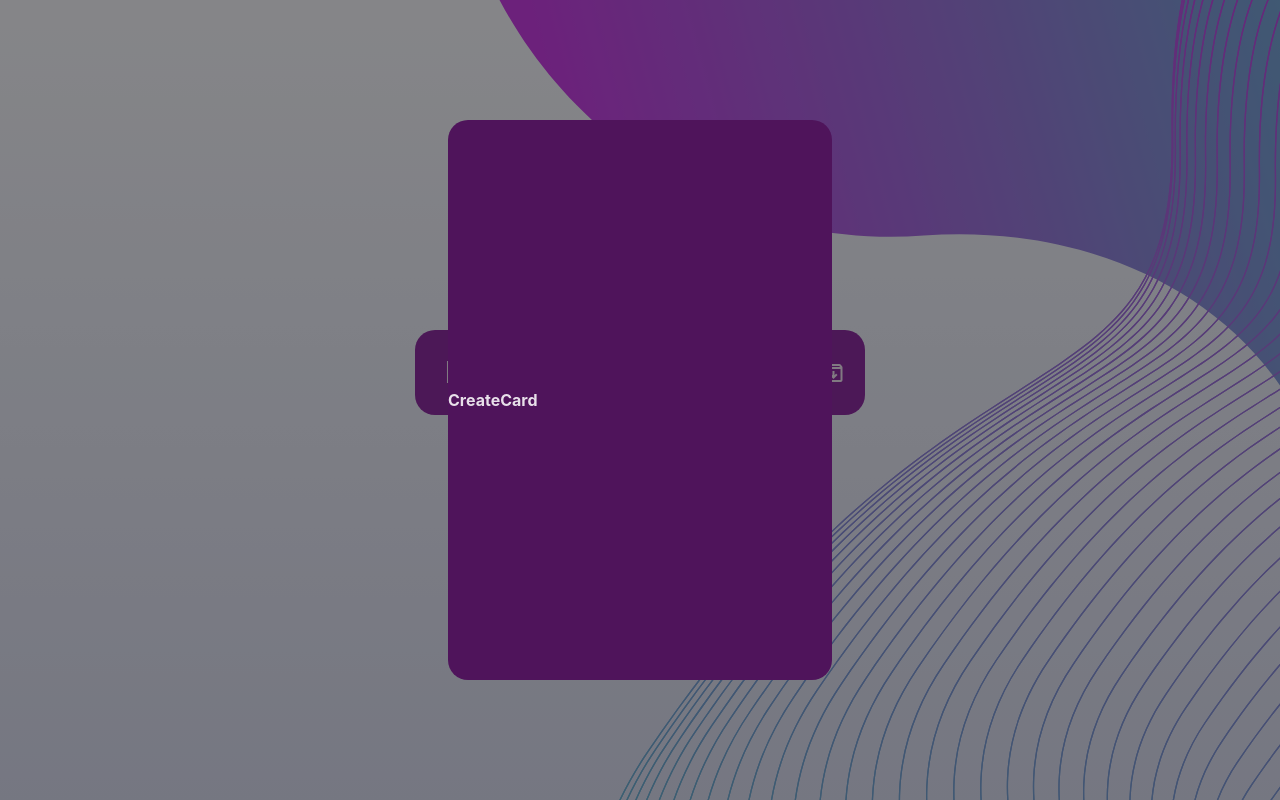
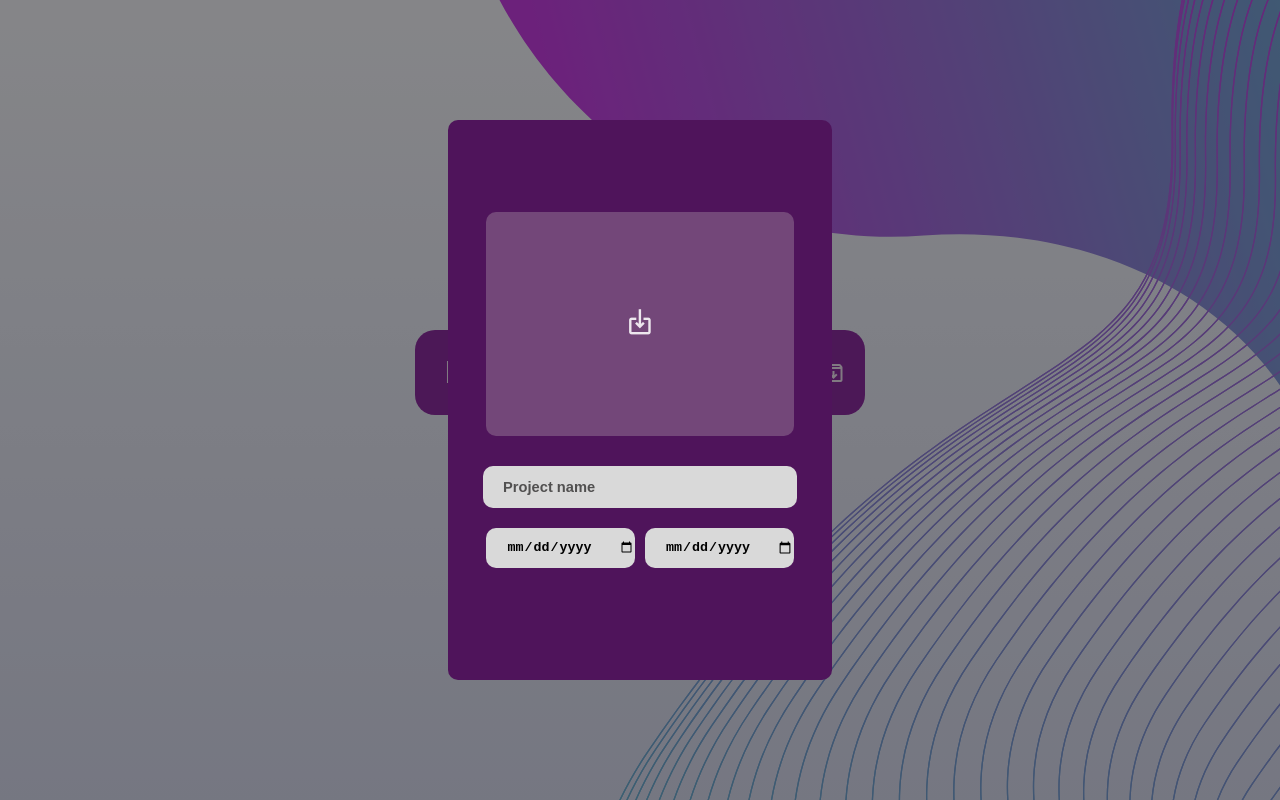
Before and after one commit to StanleyFerreiraC/Gerenciador, a React (Vite) app: page /home in a window 1280 px wide. Built offline with nearby package versions, Linux system fonts and the light colour scheme.

Commit message:
Dev CardCreate

```diff
--- a/index.html
+++ b/index.html
@@ -10,6 +10,10 @@
     <link
       rel="stylesheet"
       href="https://fonts.googleapis.com/css2?family=Material+Symbols+Outlined:opsz,wght,FILL,GRAD@20..48,100..700,0..1,-50..200"
+    />
+    <link
+      rel="stylesheet"
+      href="https://fonts.googleapis.com/css2?family=Material+Symbols+Outlined:opsz,wght,FILL,GRAD@24,400,0,0"
     />
     <meta name="viewport" content="width=device-width, initial-scale=1.0" />
     <title>Vite + React</title>
--- a/src/Components/CreateCard.jsx
+++ b/src/Components/CreateCard.jsx
@@ -16,18 +16,81 @@ const CreateCard = () => {
         zIndex: "1",
       }}
     >
-      <div
+      {/* Campo do formulario */}
+      <form
         style={{
           height: "70%",
-          minWidth: "30%",
-          borderRadius: "20px",
+          width: "30%",
+          borderRadius: "10px",
           backgroundColor: "#4f145b",
           display: "flex",
           alignItems: "center",
+          justifyContent: "center",
+          flexDirection: "column",
         }}
       >
-        CreateCard
-      </div>
+        {/* Drop de imagem */}
+        <div
+          style={{
+            height: "40%",
+            width: "80%",
+            backgroundColor: "#c5bdbd4d",
+            borderRadius: "10px",
+            display: "flex",
+            justifyContent: "center",
+            alignItems: "center",
+          }}
+        >
+          <span
+            style={{
+              scale: "1.2",
+            }}
+            class="material-symbols-outlined"
+          >
+            place_item
+          </span>
+        </div>
+        {/*Inputs*/}
+        <input
+          style={{
+            marginTop: "30px",
+            width: "76%",
+            borderRadius: "10px",
+          }}
+          name="projectname"
+          type="text"
+          placeholder="Project name"
+        />
+        <div
+          style={{
+            width: "80%",
+            display: "flex",
+            justifyContent: "center",
+            alignItems: "center",
+            flexDirection: "row"
+          }}
+        >
+          <input
+            style={{
+              borderRadius: "10px",
+              marginRight:"10px",
+              width: "50%"
+            }}
+            name="data de inicio"
+            type="date"
+            placeholder="Start Date"
+          />
+          <input
+            style={{
+              borderRadius: "10px",
+              width: "50%"
+            }}
+            name="data de Finalização"
+            type="date"
+            placeholder="Completion date"
+          />
+        </div>
+      </form>
     </div>
   );
 };
--- a/src/Pages/Login.jsx
+++ b/src/Pages/Login.jsx
@@ -1,7 +1,6 @@
 import React, { useState } from "react";
 import logo from "../assets/logolight.png";
 import { useNavigate } from "react-router-dom";
-import axios from "axios";
 
 const Login = () => {
   const [username, setUsername] = useState("");
```
